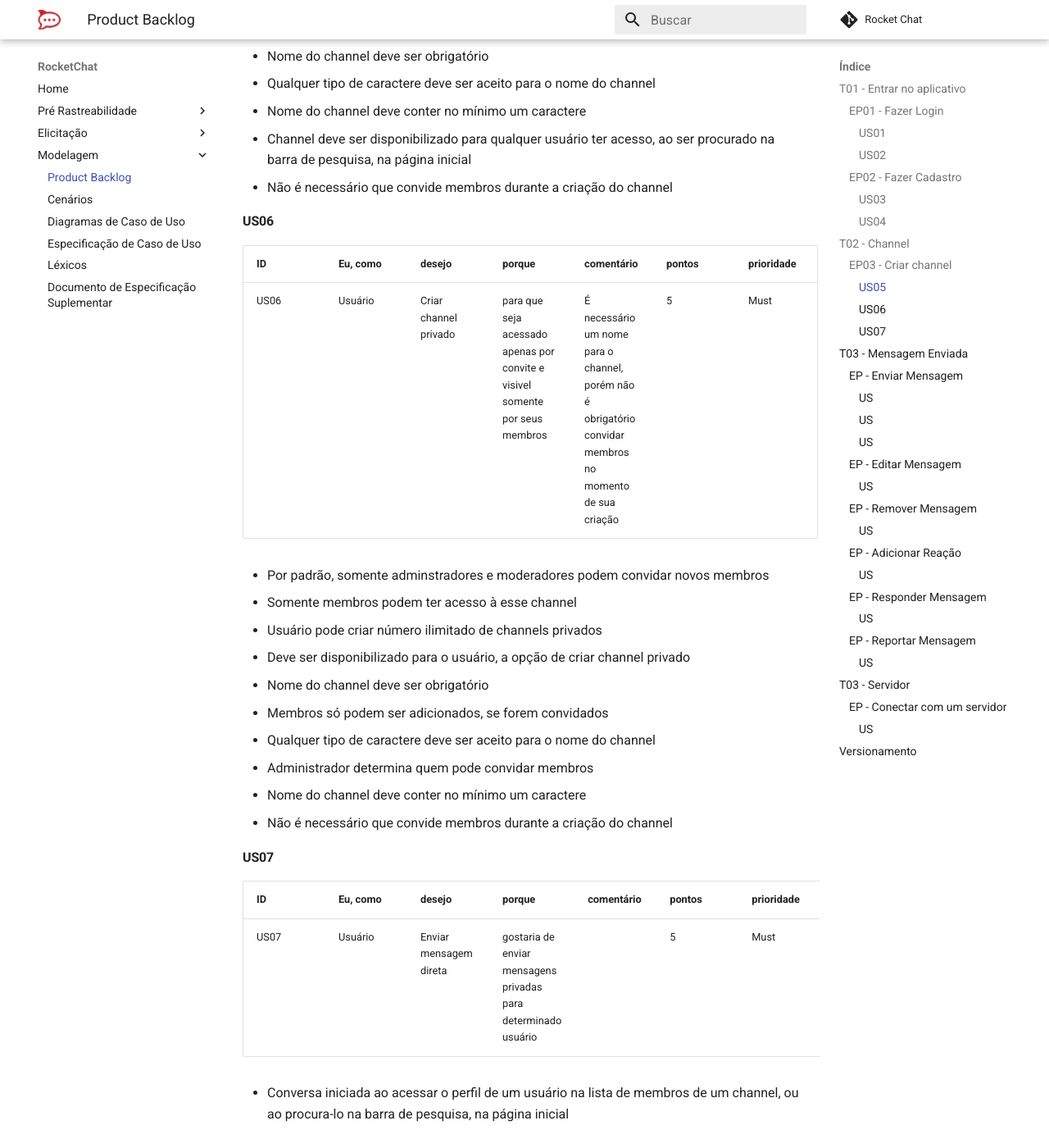
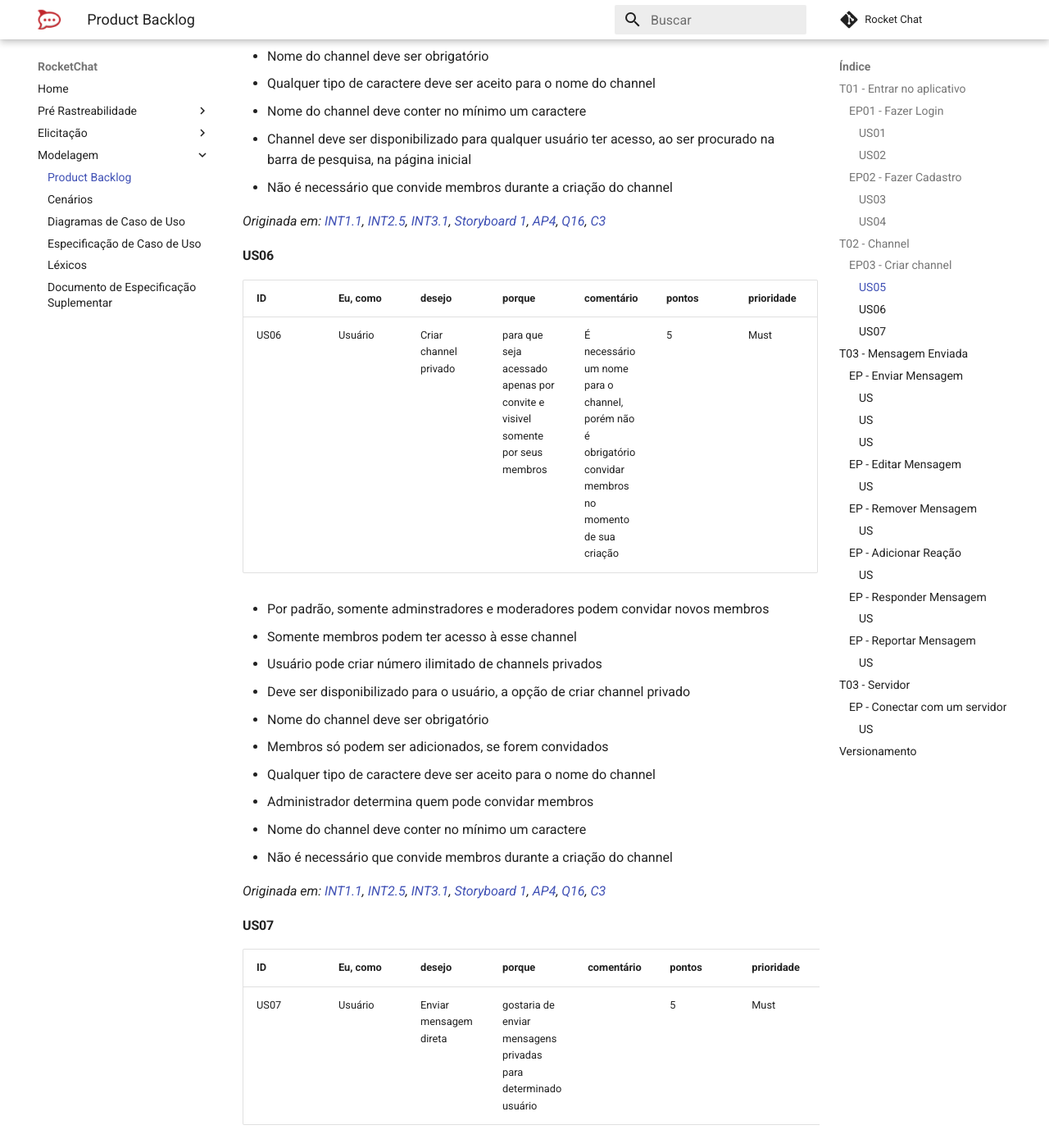
Before and after one commit to MarcosNBJ/2019.1-RocketChat, an MkDocs documentation site: the page built from docs/Modelagem/backlog.md, in a window 1280 px wide and 1400 px high, scrolled down 3351 px. Shown: the whole window at 82% size. Built offline with MkDocs 1.6.1 and Material for MkDocs 9.7.7, drawn with Linux system fonts in a browser that asks for light colours; comment, search, counter and statistics services are not loaded; some of the changed text lies outside the part shown.

Commit message:
Update backlog.md

```diff
--- a/docs/Modelagem/backlog.md
+++ b/docs/Modelagem/backlog.md
@@ -5,8 +5,8 @@
     2. [EP02 - Fazer Cadastro](#ep02-fazer-cadastro)
 2. [T02 - Channel](#t02-channel)
     1. [EP03 - Criar channel](#ep03-criar-channel)
-4. [T04 - Servidor](#)
-    1. [Conectar com um servidor](#ep)
+4. [T04 - Servidor](#t04-servidor)
+    1. [Conectar com um servidor](#ep-conectar-com-um-servidor)
 
 
 ## T01 - Entrar no aplicativo
@@ -85,6 +85,8 @@
 - Channel deve ser disponibilizado para qualquer usuário ter acesso, ao ser procurado na barra de pesquisa, na página inicial
 - Não é necessário que convide membros durante a criação do channel
 
+*Originada em: [INT1.1](../Elicitação/Introspeccao.md#introspeccao-01), [INT2.5](../Elicitação/Introspeccao.md#introspeccao-02), [INT3.1](../Elicitação/Introspeccao.md#introspeccao-03), [Storyboard 1](../Elicitação/Storyboard.md#4-requisitos-obtidos), [AP4](../Elicitação/analprot.md#requisitos-elicitados), [Q16](../Elicitação/questionario.md#requisitos-elicitados), [C3](cenarios.md#c3-v2)*
+
 #### US06
 
 | ID | Eu, como | desejo | porque | comentário | pontos | prioridade |
@@ -102,13 +104,16 @@
 - Nome do channel deve conter no mínimo um caractere
 - Não é necessário que convide membros durante a criação do channel
 
+*Originada em: [INT1.1](../Elicitação/Introspeccao.md#introspeccao-01), [INT2.5](../Elicitação/Introspeccao.md#introspeccao-02), [INT3.1](../Elicitação/Introspeccao.md#introspeccao-03), [Storyboard 1](../Elicitação/Storyboard.md#4-requisitos-obtidos), [AP4](../Elicitação/analprot.md#requisitos-elicitados), [Q16](../Elicitação/questionario.md#requisitos-elicitados), [C3](cenarios.md#c3-v2)*
+
 #### US07
 
 | ID | Eu, como | desejo | porque | comentário | pontos | prioridade |
 |----|----------|--------|--------|------------|--------|------------|
 | US07 | Usuário | Enviar mensagem direta | gostaria de enviar mensagens privadas para determinado usuário|  | 5 | Must |
 
-- Conversa iniciada ao acessar o perfil de um usuário na lista de membros de um channel, ou ao procura-lo na barra de pesquisa, na página inicial
+- Conversa iniciada ao acessar o perfil de um usuário na lista de membros de um channel, ou ao procura-lo na barra de pesquisa, na página inicial*Originada em: [INT1.1](../Elicitação/Introspeccao.md#introspeccao-01), [INT2.5](../Elicitação/Introspeccao.md#introspeccao-02), [INT3.1](../Elicitação/Introspeccao.md#introspeccao-03), [Storyboard 1](../Elicitação/Storyboard.md#4-requisitos-obtidos), [AP4](../Elicitação/analprot.md#requisitos-elicitados), [Q16](../Elicitação/questionario.md#requisitos-elicitados), [C3](cenarios.md#c3-v2)*
+
 
 ## T03 - Mensagem Enviada
 
```
